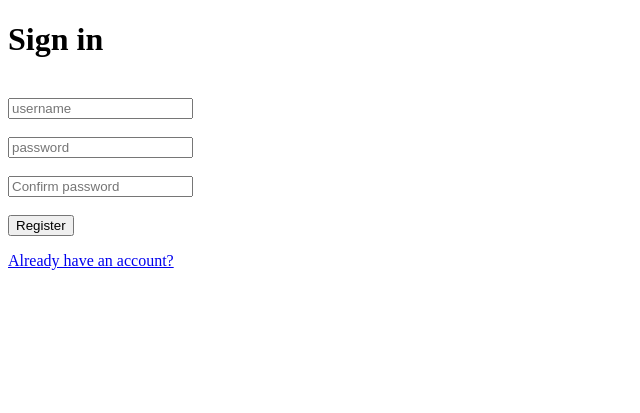
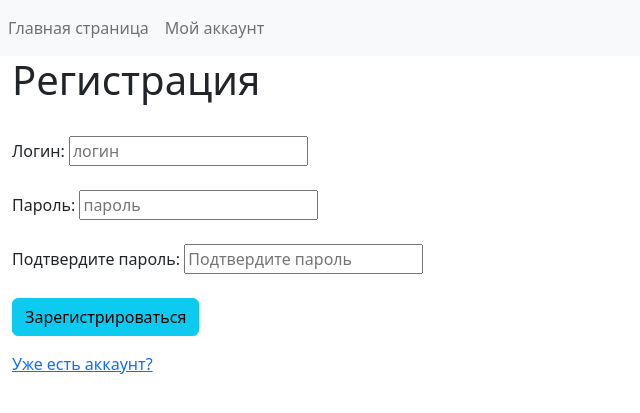
Before and after one commit to dapkunayte/tsu_homework, a Flask app: page /register in a window 1280 px wide. Shown: the top 413 px of the page, without its empty margins (0-640 px from the left). Run offline with Flask 2, Linux system fonts and the light colour scheme.

Commit message:
fix html files

```diff
--- a/templates/base.html
+++ b/templates/base.html
@@ -12,10 +12,10 @@
         <div class="collapse navbar-collapse" id="navbarSupportedContent">
             <ul class="navbar-nav mr-auto">
                 <li class="nav-item active">
-                     <a class="nav-link" href="/">Home</a>
+                     <a class="nav-link" href="/">Главная страница</a>
                  </li>
                  <li class="nav-item active">
-                     <a class="nav-link" href="/admin/">Account</a>
+                     <a class="nav-link" href="/admin/">Мой аккаунт</a>
                  </li>
             </ul>
         </div>
--- a/templates/registration.html
+++ b/templates/registration.html
@@ -1,39 +1,39 @@
-<!DOCTYPE html>
-<html lang="en">
-<head>
-    <meta charset="UTF-8">
-    <title>Registration</title>
-</head>
-<body>
-<h1 style="text-align: justify;">Sign in</h1>
+{%extends "base.html" %}
+
+{% block content %}
+<div class="container-fluid">
+<h1 style="text-align: justify;">Регистрация</h1>
 <br>
 <form action="" method="post">
    {{ form.csrf_token }}
    <div>
-      {{ form.username(placeholder="username") }}
+      Логин:
+      {{ form.username(placeholder="логин") }}
       {% for error in form.username.errors %}
       <p>{{ error }}</p>
       {% endfor %}
    </div>
    <br>
    <div>
-      {{ form.password1(placeholder="password") }}
+      Пароль:
+      {{ form.password1(placeholder="пароль") }}
       {% for error in form.password1.errors %}
       <p>{{ error }}</p>
       {% endfor %}
    </div>
    <br>
    <div>
-      {{ form.password2(placeholder="Confirm password") }}
+      Подтвердите пароль:
+      {{ form.password2(placeholder="Подтвердите пароль") }}
       {% for error in form.password2.errors %}
       <p>{{ error }}</p>
       {% endfor %}
    </div>
    <br>
-   <div>{{ form.submit() }}
+   <div>{{ form.submit(class_="btn btn-info", value="Зарегистрироваться") }}
    </div>
 </form>
 <p></p>
-<p><a href="{{ url_for('login') }}">Already have an account?</a></p>
-</body>
-</html>
+<p><a href="{{ url_for('login') }}">Уже есть аккаунт?</a></p>
+</div>
+{% endblock %}
```
Also changed, not shown: templates/login.html (+12 -15 lines).
